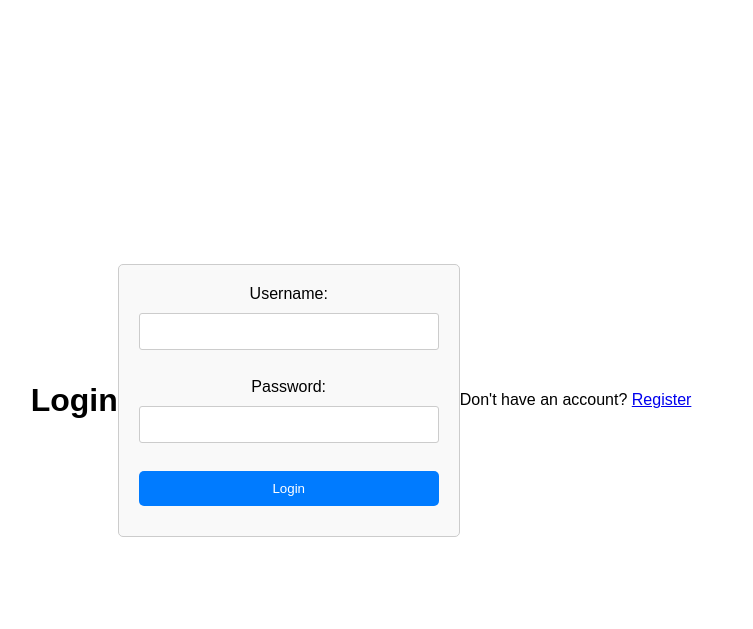
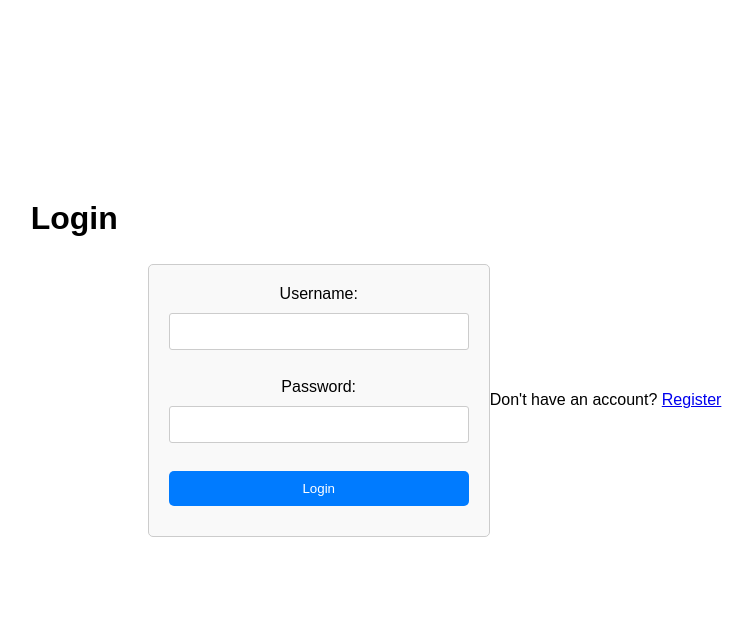
Before and after one commit to allenanto/B9IS123_2324_TMD2, a Flask app: page /login in a window 1280 px wide. Shown: the top 629 px of the page, without its empty margins (279-1032 px from the left). Run offline with Flask 3, Linux system fonts and the light colour scheme.

Commit message:
aligning login page

```diff
--- a/static/styles.css
+++ b/static/styles.css
@@ -55,8 +55,17 @@ form input[type="submit"]:hover {
     padding-top: 20px; /* Add padding to separate from the form */
 }
 
+.log {
+    display: flex;
+    justify-content: center; /* Centers horizontally */
+    align-items: flex-start; /* Aligns items at the top */
+    height: 50%;
+    padding: 30px;
+}
+
 h1 {
     text-align: center;
+
 }
 
 .form-group {
--- a/templates/login.html
+++ b/templates/login.html
@@ -8,7 +8,7 @@
 </head>
 
 <body>
-    <h1>Login</h1>
+    <h1 class="log">Login</h1>
     <form action="{{ url_for('login') }}" method="post">
         <label for="username">Username:</label>
         <input type="text" id="username" name="username"><br>
```
